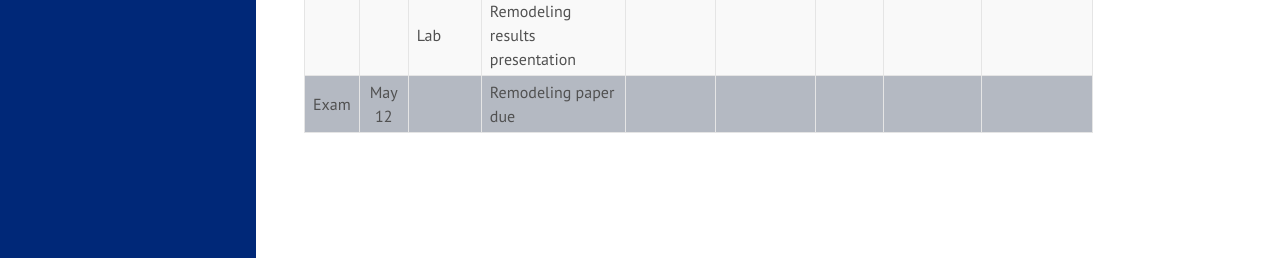
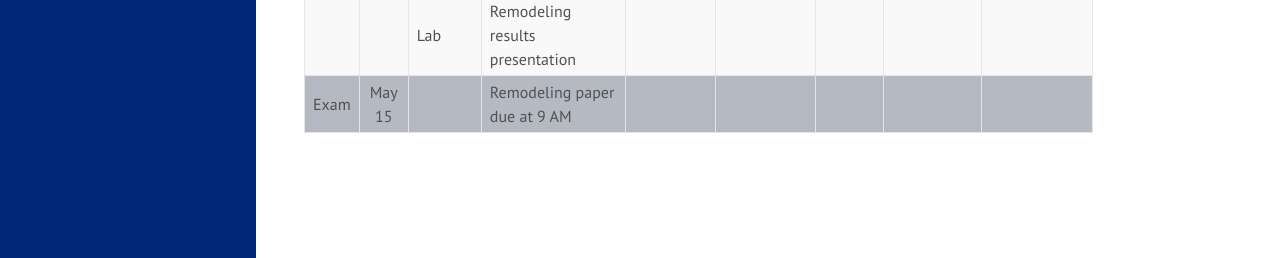
Before and after one commit to ColbyEcology/colbyecology.github.io, a Jekyll site: the page built from Schedule.md, in a window 1280 px wide and 900 px high, scrolled down 1804 px. Shown: the part 639-897 px from the top of the window. Built offline with Jekyll 4.4.1, drawn with Linux system fonts in a browser that asks for light colours.

Commit message:
final paper due date

```diff
--- a/Schedule.md
+++ b/Schedule.md
@@ -56,7 +56,7 @@ title: "Schedule"
 |      |        |  Lab    | CLAS: lab on F, Open/remodeling lab                                     |                                                                                                                                                                                                                                                       |                                                                                                                                                                                                              |                                                                                                                   |                                                                          |                                                                                                                                                                |
 | 13   | May 05 |  Disc   | Philosophy and desiderata of modeling                                   |                                                                                                                                                                                                                                                       |                                                                                                                                                                                                              |                                                                                                                   |                                                                          |                                                                                                                                                                |
 |      |        |  Lab    | Remodeling results presentation                                         |                                                                                                                                                                                                                                                       |                                                                                                                                                                                                              |                                                                                                                   |                                                                          |                                                                                                                                                                |
-| Exam | May 12 |         | Remodeling paper due                                                    |                                                                                                                                                                                                                                                       |                                                                                                                                                                                                              |                                                                                                                   |                                                                          |                                                                                                                                                                |
+| Exam | May 15 |         | Remodeling paper due at 9 AM                                            |                                                                                                                                                                                                                                                       |                                                                                                                                                                                                              |                                                                                                                   |                                                                          |                                                                                                                                                                |
 
 
 <!--- This year
```
